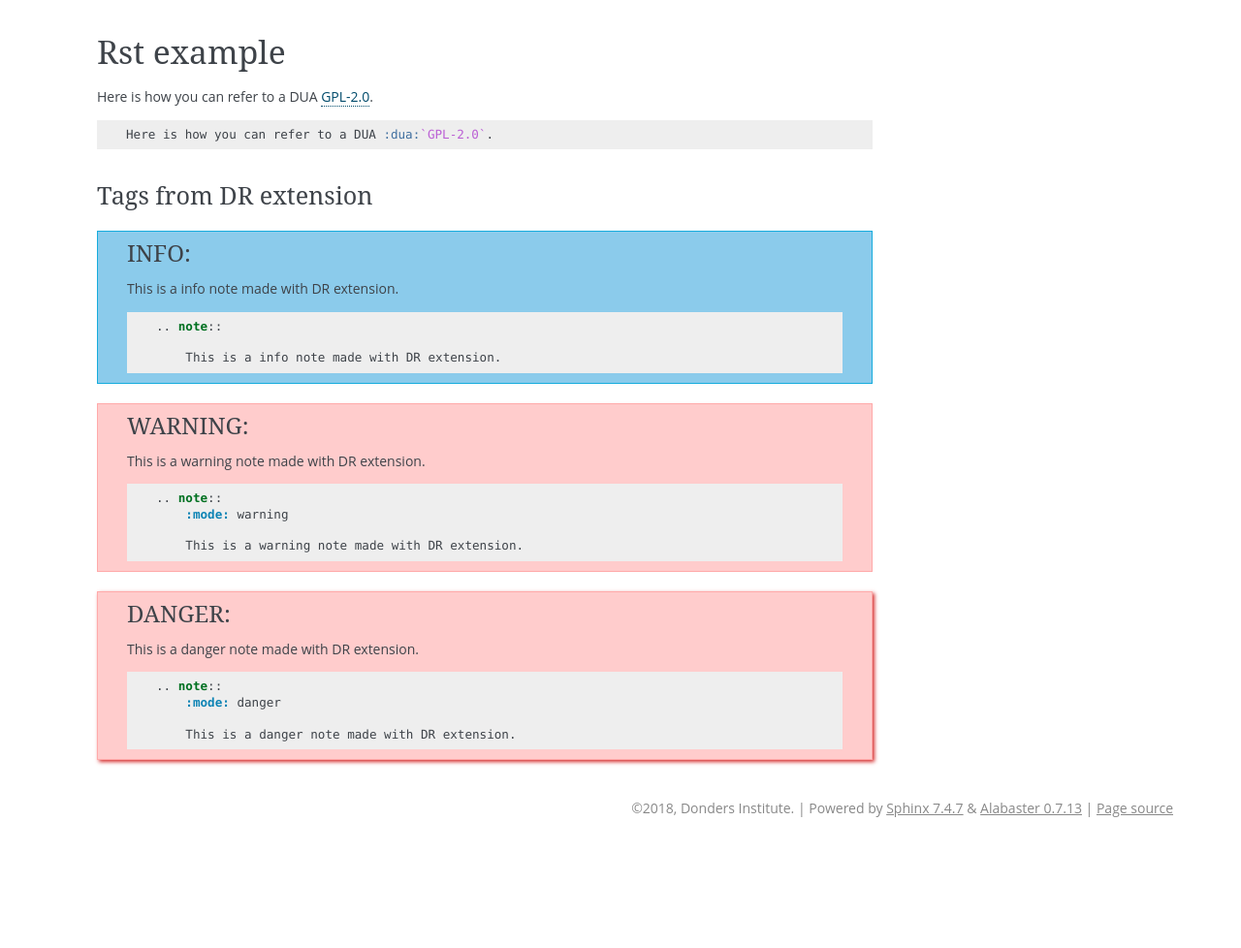
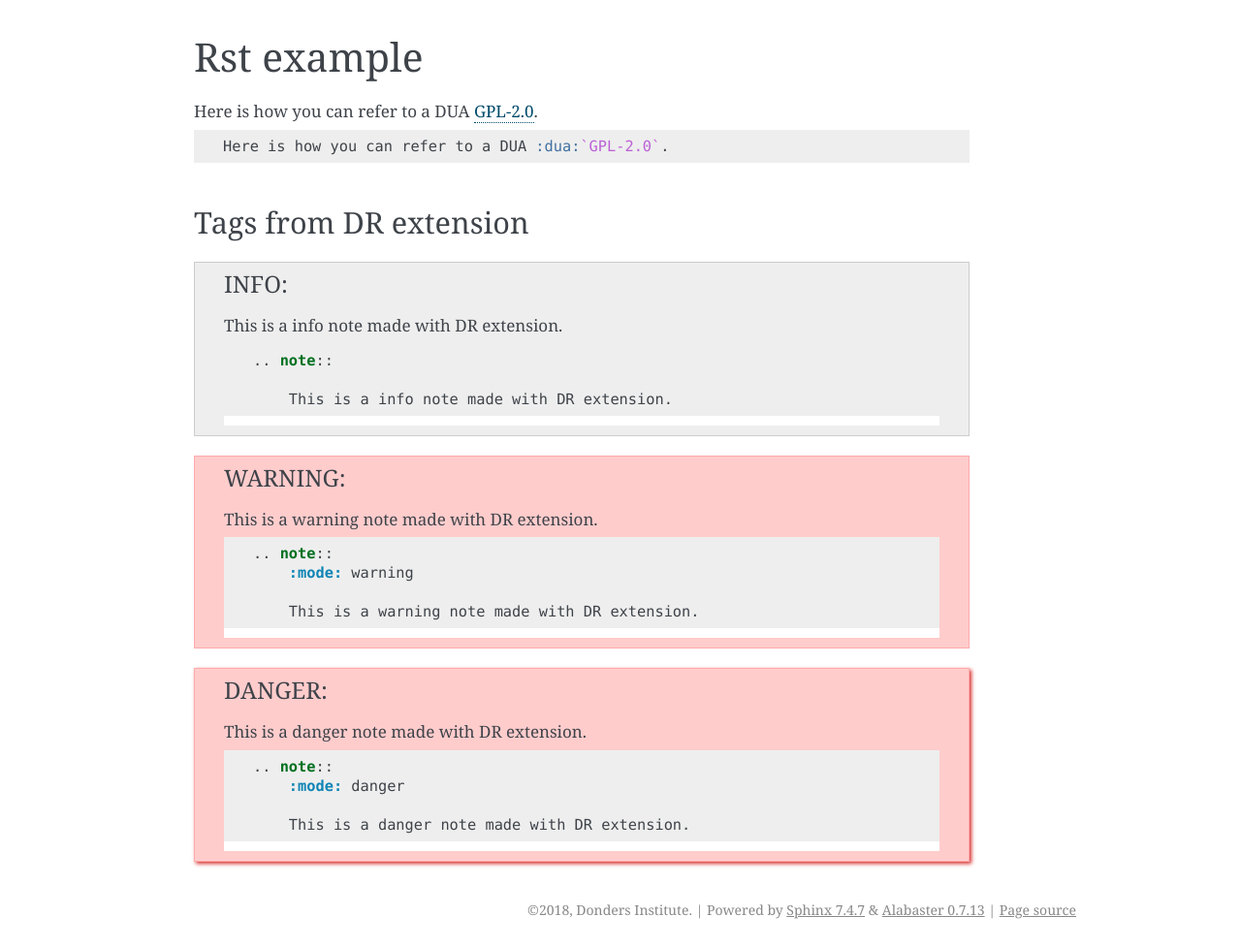
Before and after one commit to miriamkos/rdm-configurable-content-donders, a Sphinx documentation site: the page built from doc/help/example.rst, in a window 1280 px wide. Shown: the whole page at 97% size. Built offline with Sphinx 7.4.7, drawn with Linux system fonts in a browser that asks for light colours; before the commit the page ends 900 px from its top, so only the background shows below that.

Commit message:
Separated css between preview and portal build

```diff
--- a/doc/help/conf.py
+++ b/doc/help/conf.py
@@ -92,43 +92,43 @@
 # further.  For a list of options available for each theme, see the
 # documentation.
 #
-html_theme_options = {
-    'page_width'             : "1140px",
-    'sidebar_width'          : "250px",
-    'fixed_sidebar'          : "false",
-    'sidebar_includehidden'  : "false",
-    'body_text'              : "#3E4349",
-    'body_text_align'        : "left",
-    'link'                   : "#004B6B",
-    'link_hover'             : "#6D4100",
-    'sidebar_header'         : "",
-    'sidebar_text'           : "#555",
-    'sidebar_link'           : "",
-    'sidebar_link_underscore': "#999",
-    'sidebar_search_button'  : "#CCC",
-    'sidebar_list'           : "#000",
-    'anchor'                 : "#DDD",
-    'anchor_hover_fg'        : "",
-    'anchor_hover_bg'        : "#EAEAEA",
-    'narrow_sidebar_bg'      : "#333",
-    'narrow_sidebar_fg'      : "#FFF",
-    'narrow_sidebar_link'    : "",
-    'note_bg'                : "#8bcbeb",
-    'note_border'            : "#16acdd",
-    'font_size'              : "14px",
-    'caption_font_size'      : '20px',
-    'code_font_size'         : '0.9em',
-    'code_font_family'       : "'Consolas', 'Menlo', 'Deja Vu Sans Mono', 'Bitstream Vera Sans Mono', monospace",
-    'code_highlight'         : "#FFC",
-    'font_family'            : "'Open Sans', 'Helvetica Neue', Helvetica, Arial, sans-serif",
-    'head_font_family'       : "'Noto Serif', Georgia, 'Times New Roman', Times, serif",
-    'caption_font_family'    : "'Noto Serif', Georgia, 'Times New Roman', Times, serif"
-}
+#html_theme_options = {
+#    'page_width'             : "1140px",
+#    'sidebar_width'          : "250px",
+#    'fixed_sidebar'          : "false",
+#    'sidebar_includehidden'  : "false",
+#    'body_text'              : "#3E4349",
+#    'body_text_align'        : "left",
+#    'link'                   : "#004B6B",
+#    'link_hover'             : "#6D4100",
+#    'sidebar_header'         : "",
+#    'sidebar_text'           : "#555",
+#    'sidebar_link'           : "",
+#    'sidebar_link_underscore': "#999",
+#    'sidebar_search_button'  : "#CCC",
+#    'sidebar_list'           : "#000",
+#    'anchor'                 : "#DDD",
+#    'anchor_hover_fg'        : "",
+#    'anchor_hover_bg'        : "#EAEAEA",
+#    'narrow_sidebar_bg'      : "#333",
+#    'narrow_sidebar_fg'      : "#FFF",
+#    'narrow_sidebar_link'    : "",
+#    'note_bg'                : "#8bcbeb",
+#    'note_border'            : "#16acdd",
+#    'font_size'              : "14px",
+#    'caption_font_size'      : '20px',
+#    'code_font_size'         : '0.9em',
+#    'code_font_family'       : "'Consolas', 'Menlo', 'Deja Vu Sans Mono', 'Bitstream Vera Sans Mono', monospace",
+#    'code_highlight'         : "#FFC",
+#    'font_family'            : "'Open Sans', 'Helvetica Neue', Helvetica, Arial, sans-serif",
+#    'head_font_family'       : "'Noto Serif', Georgia, 'Times New Roman', Times, serif",
+#    'caption_font_family'    : "'Noto Serif', Georgia, 'Times New Roman', Times, serif"
+#}
 
 # Add any paths that contain custom static files (such as style sheets) here,
 # relative to this directory. They are copied after the builtin static files,
 # so a file named "default.css" will overwrite the builtin "default.css".
-html_static_path = ['_static']
+html_static_path = ['_static', '../../tools/sphinx/_static']
 
 # Custom sidebar templates, must be a dictionary that maps document names
 # to template names.
@@ -201,3 +201,7 @@
      author, 'DondersRepositoryOnlineHelp', 'One line description of project.',
      'Miscellaneous'),
 ]
+
+# the setup function to add extra css file to the HTML
+def setup(app):
+    app.add_stylesheet('preview.css')
--- a/tools/sphinx/_static/custom.css
+++ b/tools/sphinx/_static/custom.css
@@ -1,148 +1,3 @@
-body {
-    font-family: "Open Sans", "Helvetica Neue", Helvetica, Arial, sans-serif;
-    font-size: 14px;
-    background-color: inherit;
-    color: #000;
-    margin: 0;
-    padding: 0;
-}
-
-a {
-    text-decoration: none;
-}
-
-div.figure p.caption {
-    font-family: "Noto Serif", Georgia, "Times New Roman", Times, serif;
-    font-style: italic;
-    font-size: 12px;
-}
-
-div.document {
-    width: 100%;
-}
-
-div.footer {
-    color: #fff;
-    padding: 40px 0;
-    text-align: left;
-    width: auto;
-    margin: auto;
-}
-
-div.body {
-    min-width: 320px;
-    max-width: 100%;
-}
-
-div.body p, div.body dd, div.body li {
-    line-height: 24px;
-}
-
-div.body h1,
-div.body h2,
-div.body h3,
-div.body h4,
-div.body h5,
-div.body h6 {
-    font-family: "Noto Serif", Georgia, "Times New Roman", Times, serif;
-    font-style: italic;
-    font-weight: normal;
-    margin: 30px 0px 10px 0px;
-    padding: 0;
-}
-
-div.body h1 { margin-top: 0; padding-top: 0; font-size: 180%; }
-div.body h2 { font-size: 150%; }
-div.body h3 { font-size: 130%; }
-div.body h4 { font-size: 100%; }
-div.body h5 { font-size: 100%; }
-div.body h6 { font-size: 100%; }
-
-
-div.sphinxsidebar {
-    font-family: "Open Sans", "Helvetica Neue", Helvetica, Arial, sans-serif;
-    font-size: 14px;
-    height: 100%;
-}
-
-div.sphinxsidebar h3,
-div.sphinxsidebar h4 {
-    font-family: "Noto Serif", Georgia, "Times New Roman", Times, serif;
-    color: #444;
-    font-weight: normal;
-    margin: 0 0 5px 0;
-    padding: 0;
-}
-
-div.sphinxsidebar h3 {
-    font-size: 20px;
-}
-
-div.sphinxsidebar h4 {
-    font-size: 14px;
-}
-
-div.sphinxsidebar form {
-    margin: 0px;
-}
-
-div.sphinxsidebar input {
-    border: 1px solid #CCC;
-    font-family: "Open Sans", "Helvetica Neue", Helvetica, Arial, sans-serif;
-    font-size: 12px;
-    color: #444;
-}
-
-div.sphinxsidebar p.caption {
-    font-family: "Noto Serif", Georgia, "Times New Roman", Times, serif;
-    font-style: italic;
-    font-size: 20px;
-}
-
-div.sphinxsidebarwrapper {
-    padding: 10px 5px 0 10px;
-}
-
-div.input-group {
-    display: inline-block;  /* this override "display: table" for input-group in the DR CMS */
-}
-
-div.admonition p.admonition-title {
-    font-family: "Open Sans", "Helvetica Neue", Helvetica, Arial, sans-serif;
-    font-size: 16px;
-    font-weight: bold;
-}
-
-p.admonition-title:after {
-    content: none;
-}
-
-pre {
-    white-space: pre-wrap;
-    word-break: keep-all;
-    line-height: 20px;
-    position: relative;
-    top:-10px;
-}
-
-@media screen and (max-width: 875px) {
-    div.sphinxsidebar {
-        padding: 0px;
-        background: #fff;
-        margin-left: 0px;
-        width: 100%;
-    }
-
-    ul, ol {
-        margin: 10px 0 10px 30px;
-        padding: 0;
-    }
-
-    div.sphinxsidebar h3, h4 {
-        color: #ffffff;
-    }
-
-    div.sphinxsidebar a {
-        color: #444;
-    }
-}
+/*
+ * This file is a placeholder for customized Sphinx theme.
+ */
--- /dev/null
+++ b/tools/sphinx/_static/preview.css
@@ -0,0 +1,11 @@
+/*
+ * This customized css is for previewing HTML document locally and on RTD.
+ */
+
+pre {
+    white-space: pre-wrap;
+    word-break: keep-all;
+    line-height: 20px;
+    position: relative;
+    top:-10px;
+}
--- a/tools/sphinx/conf.py
+++ b/tools/sphinx/conf.py
@@ -201,3 +201,7 @@
      author, 'DondersRepositoryOnlineHelp', 'One line description of project.',
      'Miscellaneous'),
 ]
+
+# the setup function to add extra css file to the HTML
+def setup(app):
+    app.add_stylesheet('webportal.css')
```
Also changed, not shown: tools/sphinx/_static/webportal.css (added, +148 -0 lines).
